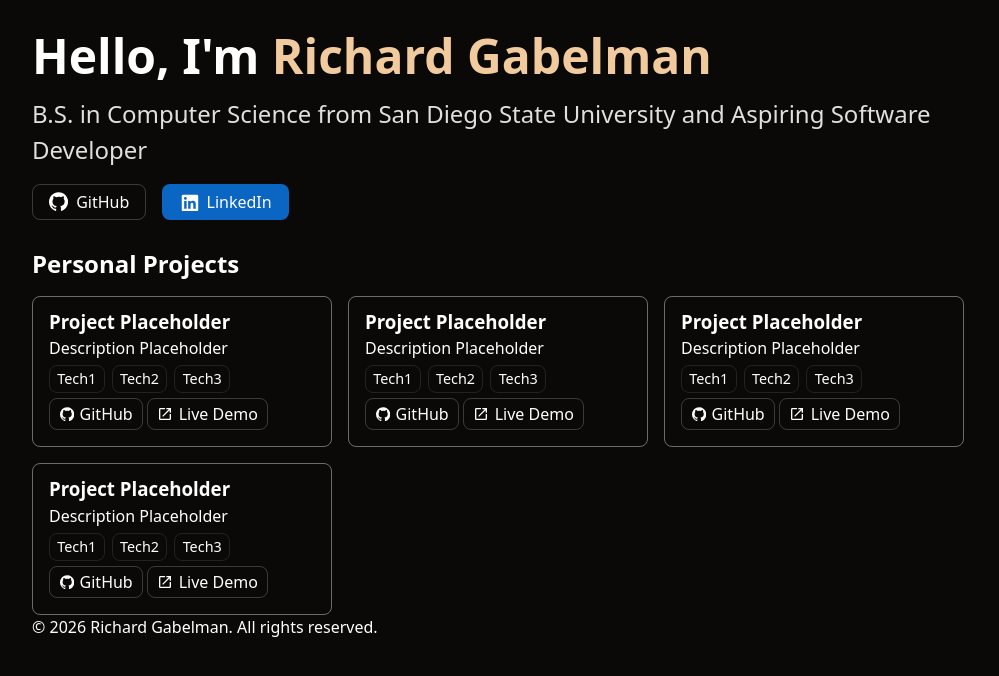
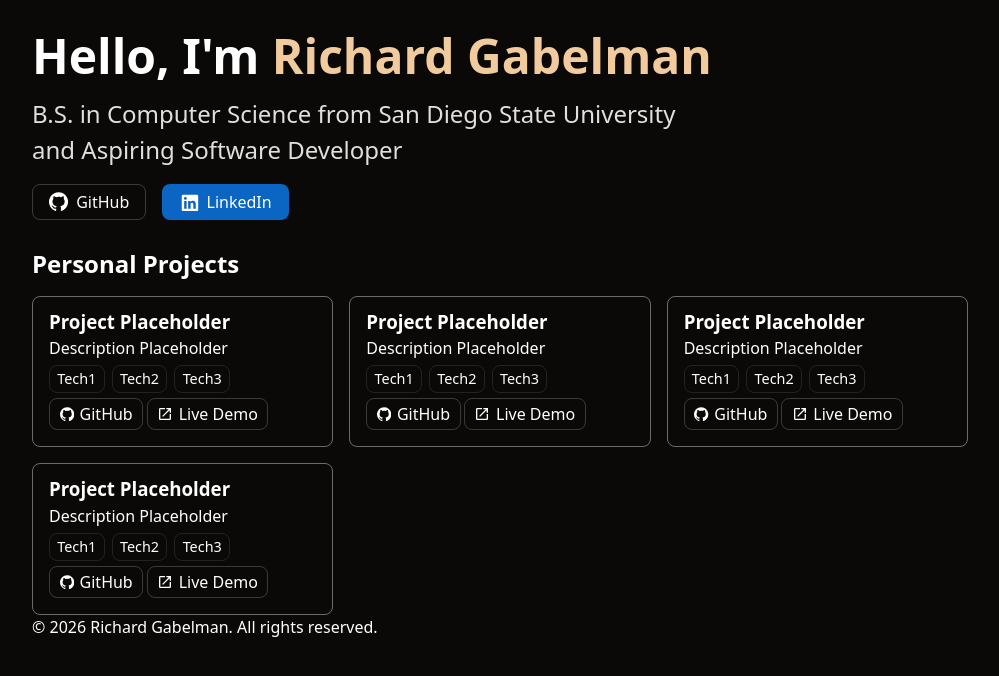
Before and after one commit to RichardGabelman/portfolio, a React (Vite) app: page / in a window 1280 px wide. Shown: the top 676 px of the page, without its empty margins (140-1139 px from the left). Built offline with nearby package versions, Linux system fonts and the light colour scheme.

Commit message:
refactor: project list now uses the more natural grid instead of flexbox

```diff
--- a/src/index.css
+++ b/src/index.css
@@ -54,6 +54,10 @@
   color:#dfdfdf;
 }
 
+.subtext p {
+  max-width: 50ch;
+}
+
 .contact-links {
   display: flex;
   gap: 1rem;
@@ -88,8 +92,8 @@
 }
 
 .projects-list {
-  display: flex;
-  flex-wrap: wrap;
+  display: grid;
+  grid-template-columns: repeat(auto-fit, minmax(300px, 1fr));
   gap: 1rem;
 }
 
@@ -100,7 +104,6 @@
   display: flex;
   flex-direction: column;
   gap: 0.3rem;
-  width: 300px;
 }
 
 .technologies {
```
